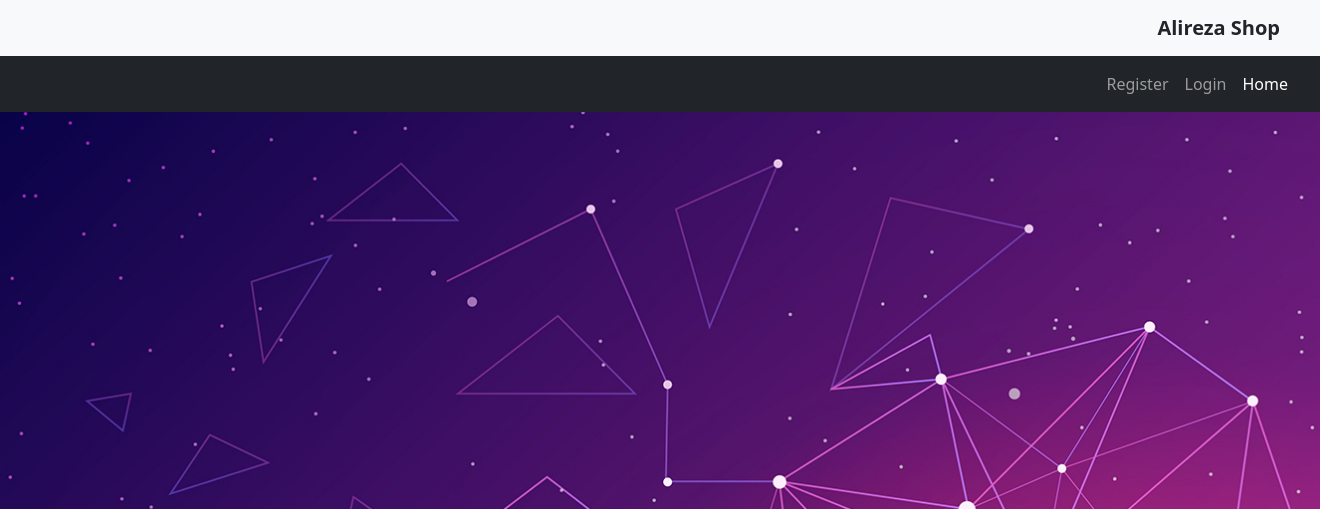
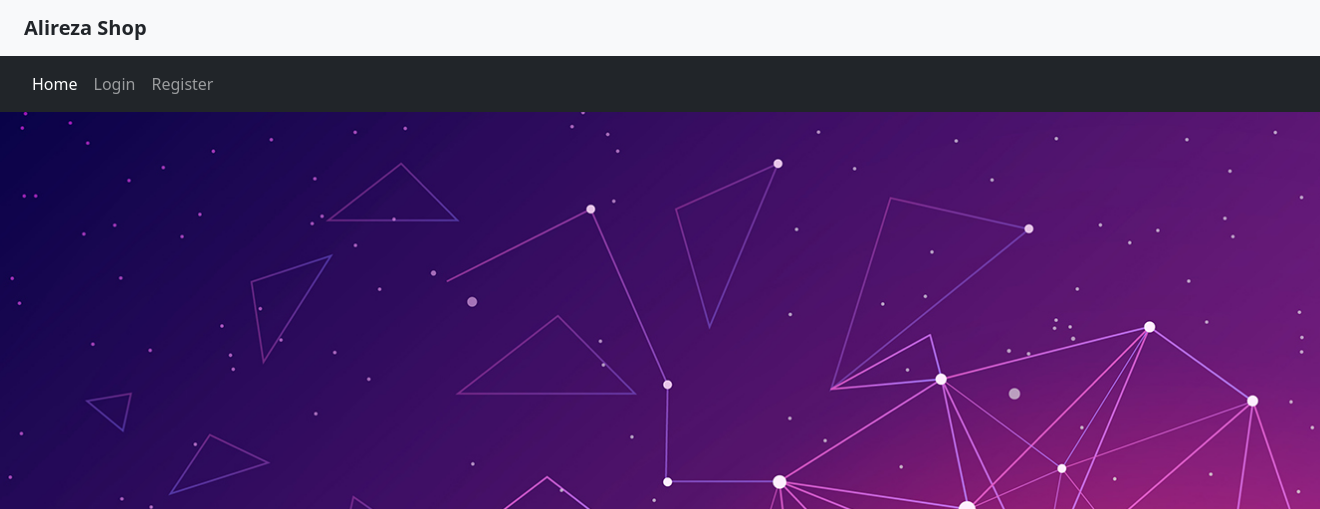
Before and after one commit to AlirezaDelkhahi/DjangoShop, a Django app: page / in a window 1320 px wide; the page is wider, and only the part inside the window is pictured. Shown: the top 509 px of that part. Run offline with Django 3.2, Linux system fonts and the light colour scheme.

Commit message:
[*] removed rtl css

```diff
--- a/Shop/static/css/main.css
+++ b/Shop/static/css/main.css
@@ -3,6 +3,3 @@
     margin: 0;
     box-sizing: border-box;
 }
-nav{
-    direction: rtl;
-}
```
